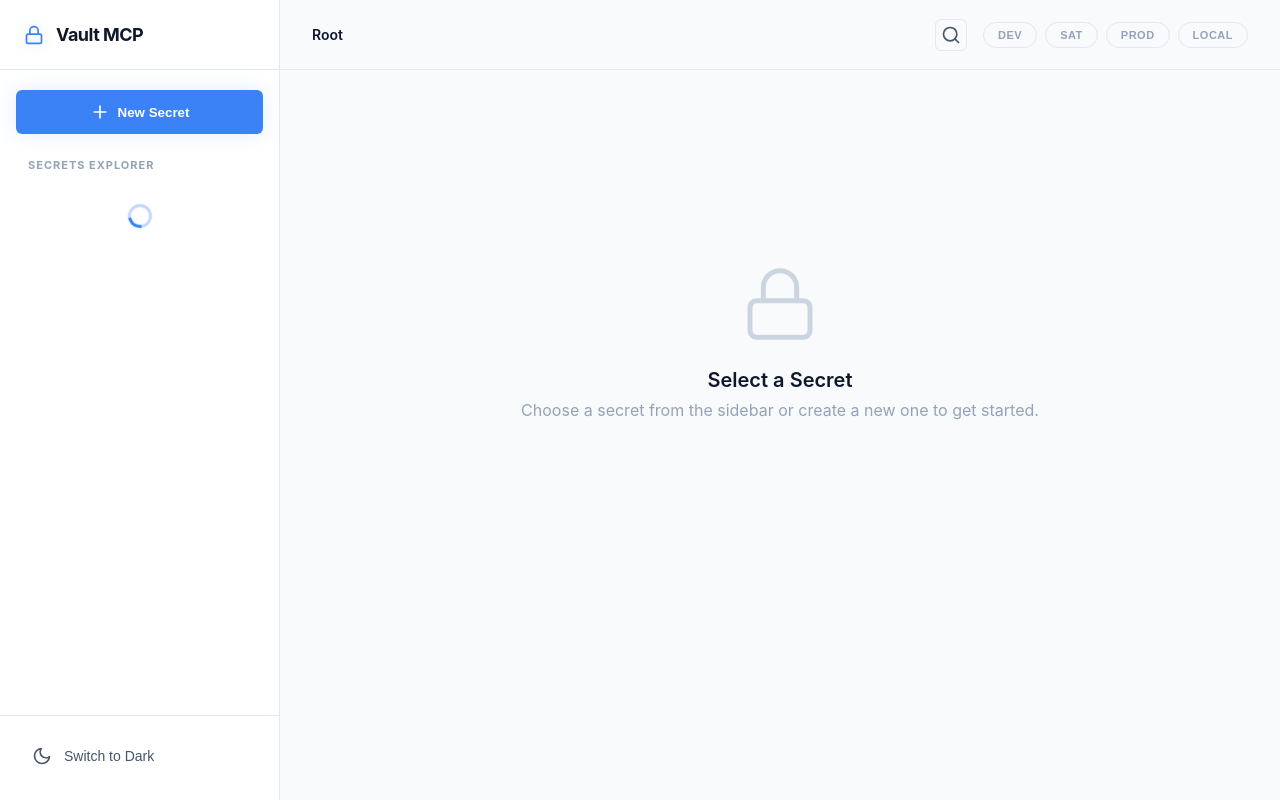
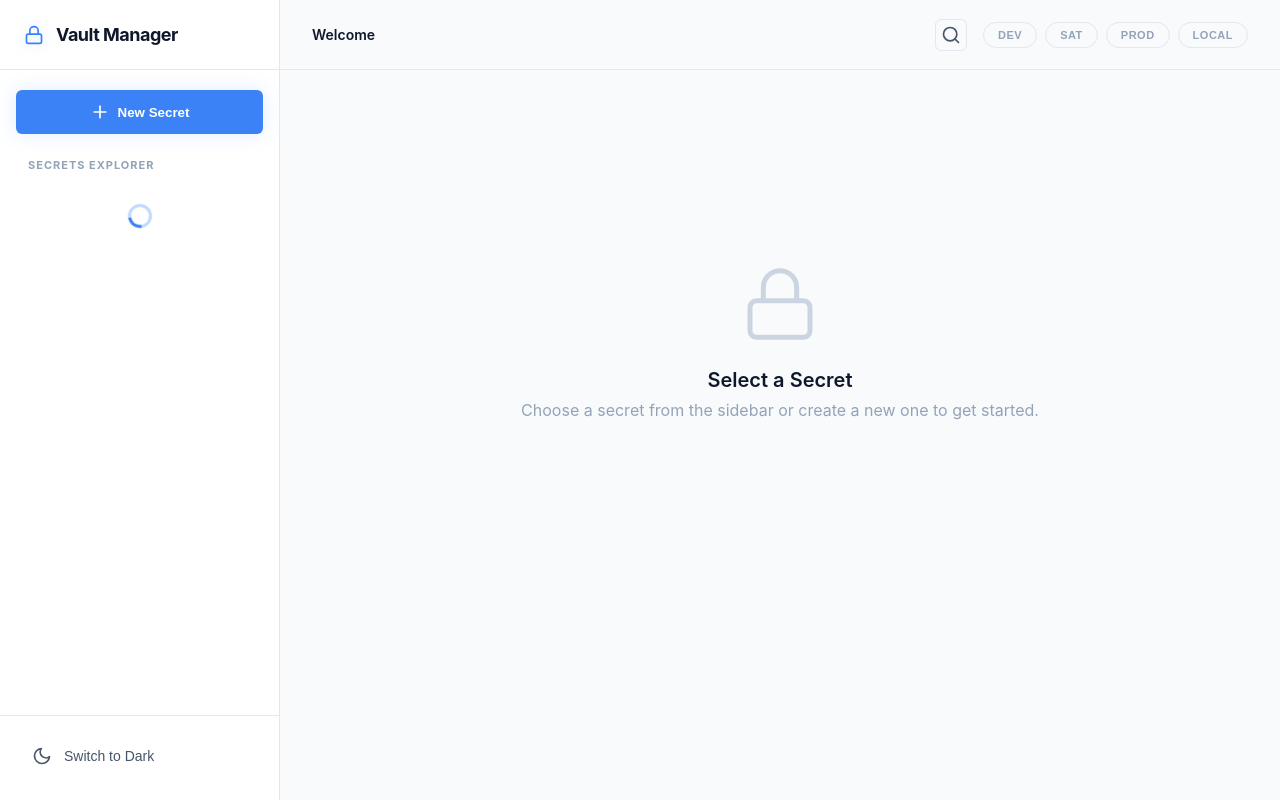
Before and after one commit to Norman-else/vault-mcp, a Python web app: template src/vault_mcp/templates/vault_ui.html in a window 1280 px wide. Run offline with Jinja, Linux system fonts and the light colour scheme; the template is opened without the code that fills it, so the values that code supplies are empty.

Commit message:
refactor(vault-ui): update terminology and improve UI state management
- Change "Vault MCP" label to "Vault Manager" for clarity.
- Update breadcrumb label from "Root" to "Welcome" to enhance user experience.
- Implement logic to clear secret detail view and display an empty state when no secrets are available.

```diff
--- a/src/vault_mcp/templates/vault_ui.html
+++ b/src/vault_mcp/templates/vault_ui.html
@@ -1151,7 +1151,7 @@
                         <rect x="3" y="11" width="18" height="11" rx="2" ry="2"></rect>
                         <path d="M7 11V7a5 5 0 0 1 10 0v4"></path>
                     </svg>
-                    <span>Vault MCP</span>
+                    <span>Vault Manager</span>
                 </div>
             </div>
 
@@ -1192,7 +1192,7 @@
         <main class="main">
             <header class="top-bar">
                 <div class="breadcrumbs" id="breadcrumbs">
-                    <span class="breadcrumb-current">Root</span>
+                    <span class="breadcrumb-current">Welcome</span>
                 </div>
 
                 <div style="display: flex; align-items: center; gap: 16px;">
@@ -1659,6 +1659,13 @@
                 const listEl = document.getElementById('secretList');
                 listEl.innerHTML = '';
 
+                // Clear secret detail view and show empty state
+                document.getElementById('secretEditor').style.display = 'none';
+                document.getElementById('emptyState').style.display = 'flex';
+                currentSecret = null;
+                currentVersion = null;
+                availableVersions = [];
+
                 // Breadcrumbs update
                 updateBreadcrumbs(path);
 
@@ -1941,7 +1948,7 @@
             if (!path) {
                 const root = document.createElement('span');
                 root.className = 'breadcrumb-current';
-                root.textContent = 'Secrets';
+                root.textContent = 'Welcome';
                 bc.appendChild(root);
                 return;
             }
```
